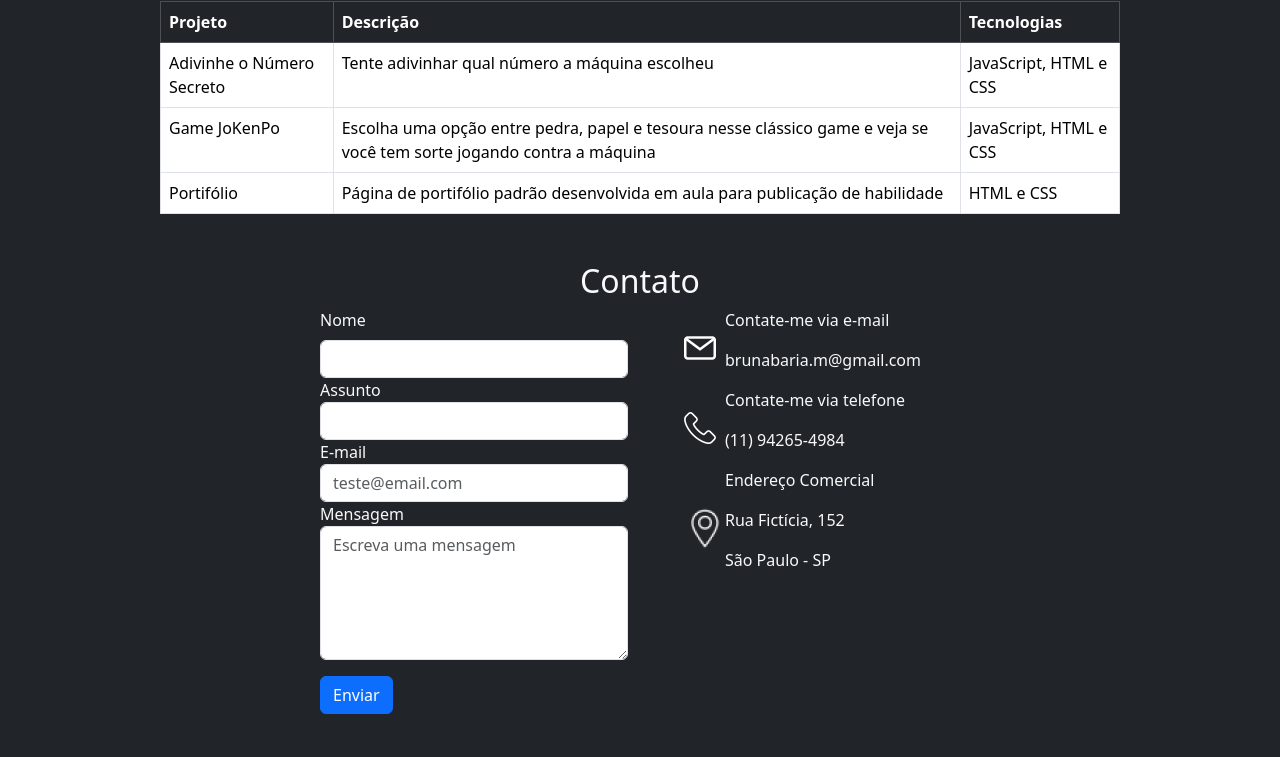
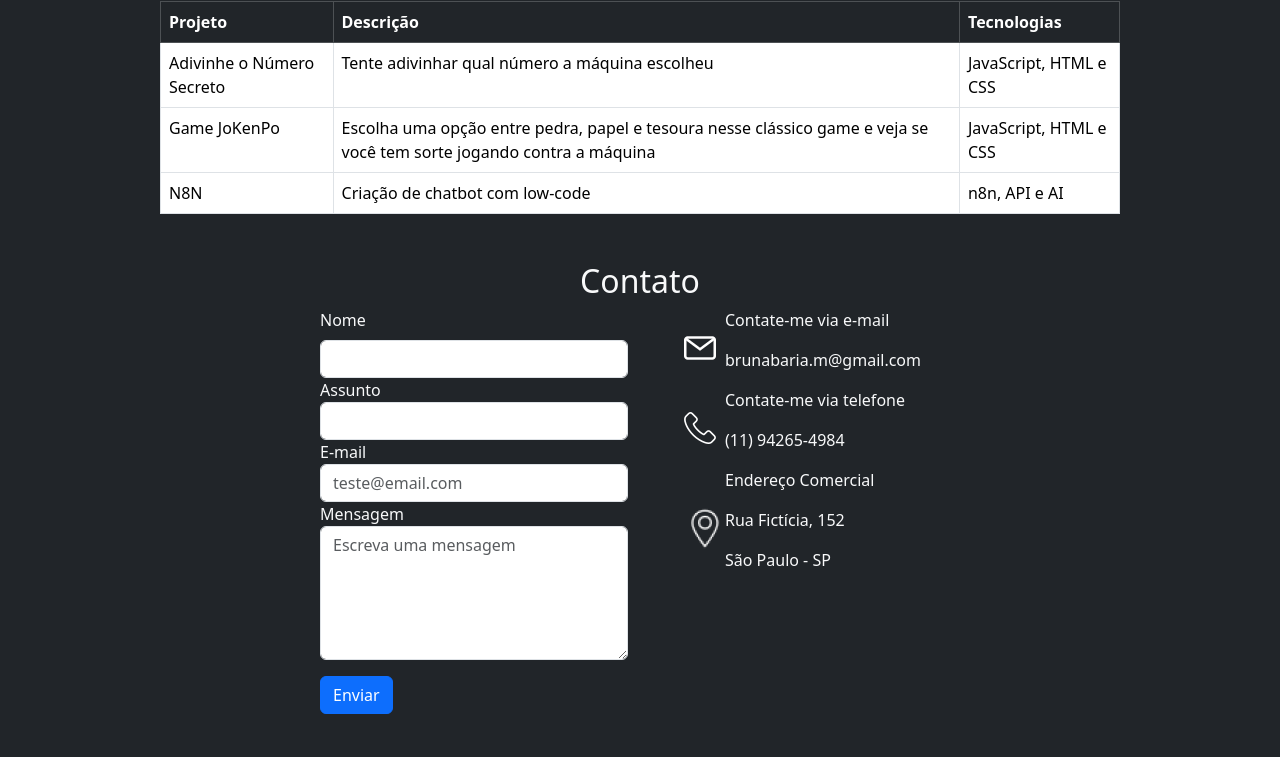
Before and after one commit to BrunaBaria/portifolio-padrao-aula, a plain HTML site: page index.html in a window 1280 px wide. Shown: the part 1297-2054 px from the top of the page. Drawn offline with nearby package versions, Linux system fonts and the light colour scheme.

Commit message:
Update index.html

```diff
--- a/index.html
+++ b/index.html
@@ -96,9 +96,9 @@
                     <td>JavaScript, HTML e CSS</td>
                 </tr>
                 <tr>
-                    <td>Portifólio</td>
-                    <td>Página de portifólio padrão desenvolvida em aula para publicação de habilidade</td>
-                    <td>HTML e CSS</td>
+                    <td>N8N</td>
+                    <td>Criação de chatbot com low-code</td>
+                    <td>n8n, API e AI</td>
                 </tr>
             </tbody>
         </Table>
```
